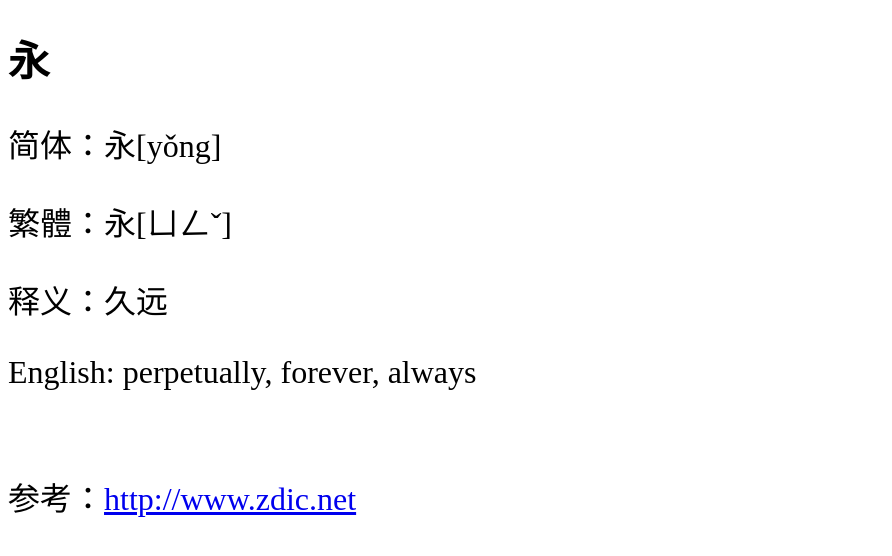
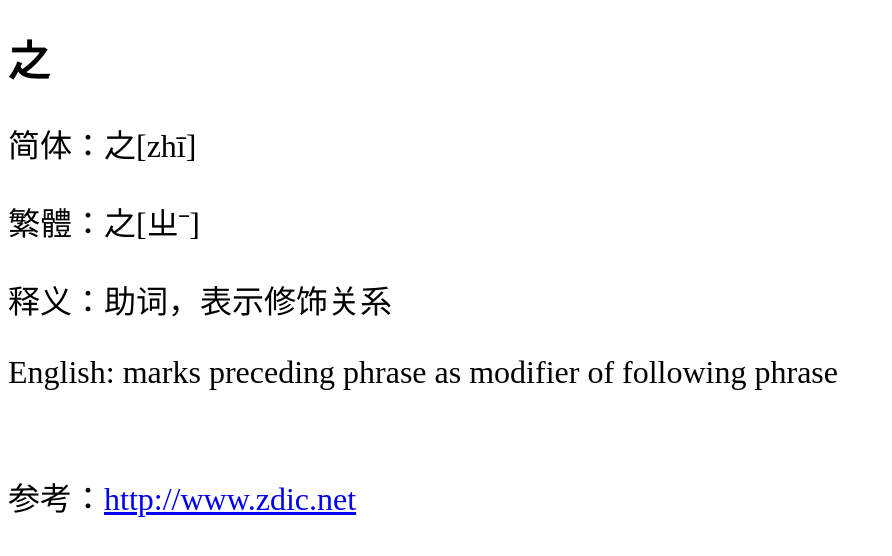
Before and after one commit to shengzhe/livecalligraphy, a Jekyll site: the page built from _posts/2012-08-31-LanTing-117.html, in a window 1280 px wide. Shown: the top 556 px of the page, without its empty margins (0-892 px from the left). Built offline with Jekyll 4.4.1, drawn with Linux system fonts in a browser that asks for light colours; Markdown is read by kramdown in place of the engine named in the settings.

Commit message:
Update 2012-08-31-LanTing-117.html

```diff
--- a/_posts/2012-08-31-LanTing-117.html
+++ b/_posts/2012-08-31-LanTing-117.html
@@ -1,11 +1,11 @@
 ---
 layout: default
-title: 兰亭集序第1个字 (1st character of Lan Ting)
+title: 兰亭集序第117个字 (117th character of Lan Ting)
 ---
-<h1>永</h1>
-<p>简体：永[yǒng]</p>
-<p>繁體：永[ㄩㄥˇ]</p>
-<p>释义：久远</p>
-<p>English: perpetually, forever, always</p>
+<h1>之</h1>
+<p>简体：之[zhī]</p>
+<p>繁體：之[ㄓˉ]</p>
+<p>释义：助词，表示修饰关系</p>
+<p>English: marks preceding phrase as modifier of following phrase</p>
 <br/>
-<p>参考：<a href="http://www.zdic.net/zd/zi/ZdicE6ZdicB0ZdicB8.htm">http://www.zdic.net</a></p>
+<p>参考：<a href="http://www.zdic.net/z/15/js/4E4B.htm">http://www.zdic.net</a></p>
```
